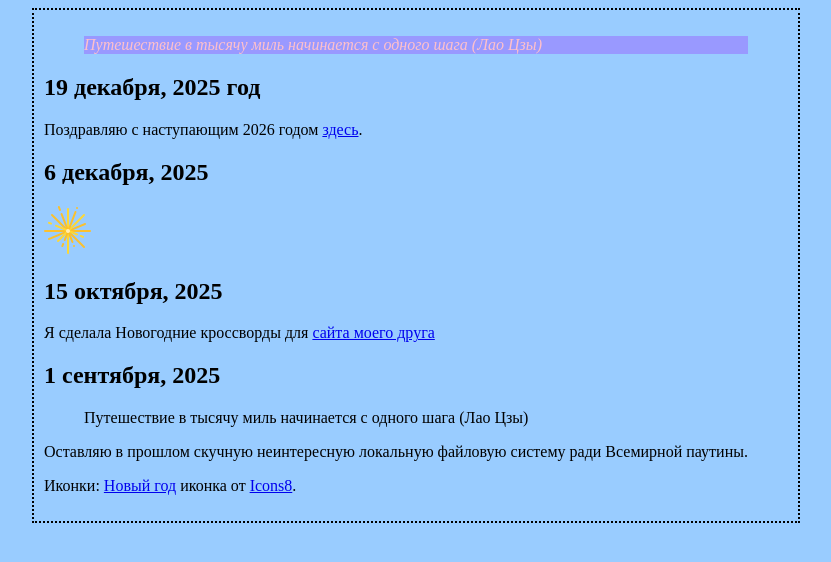
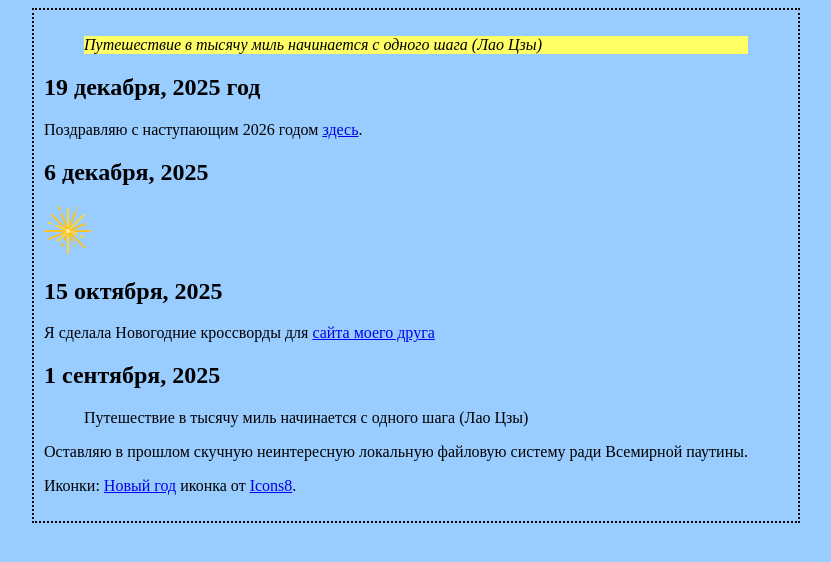
Before and after one commit to nastya-nd/Hello-world, a plain HTML site: page index.html in a window 1280 px wide. Shown: the whole page, without its empty margins (224-1055 px from the left). Drawn offline with Linux system fonts and the light colour scheme.

Commit message:
Update style.css

```diff
--- a/style.css
+++ b/style.css
@@ -6,9 +6,9 @@
 }
 body {
 blockquote.q {
-color: pink;
+color: 000000;
 font-style: italic;
-    background-color: #9999FF;
+    background-color: #FFFF66;
 }
     background-color: #99CCFF;
     margin-left: 20%;
```
